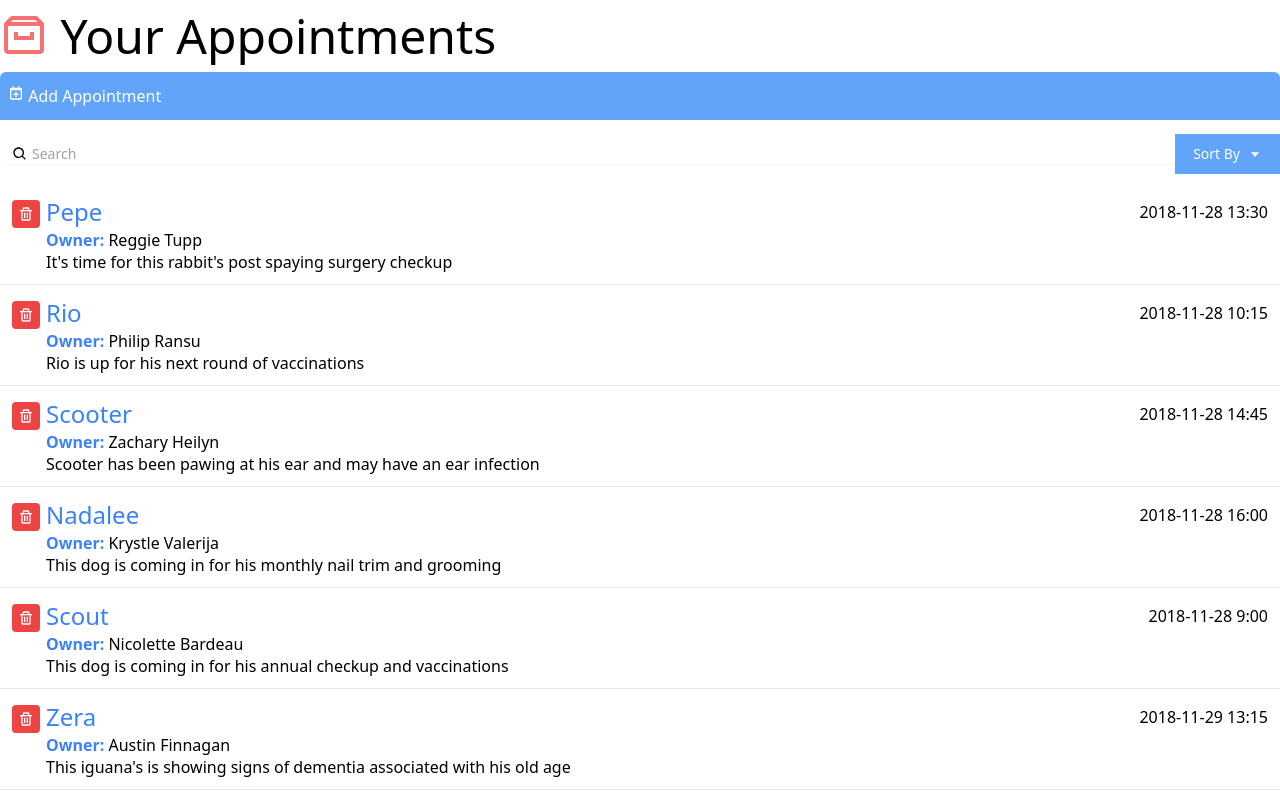
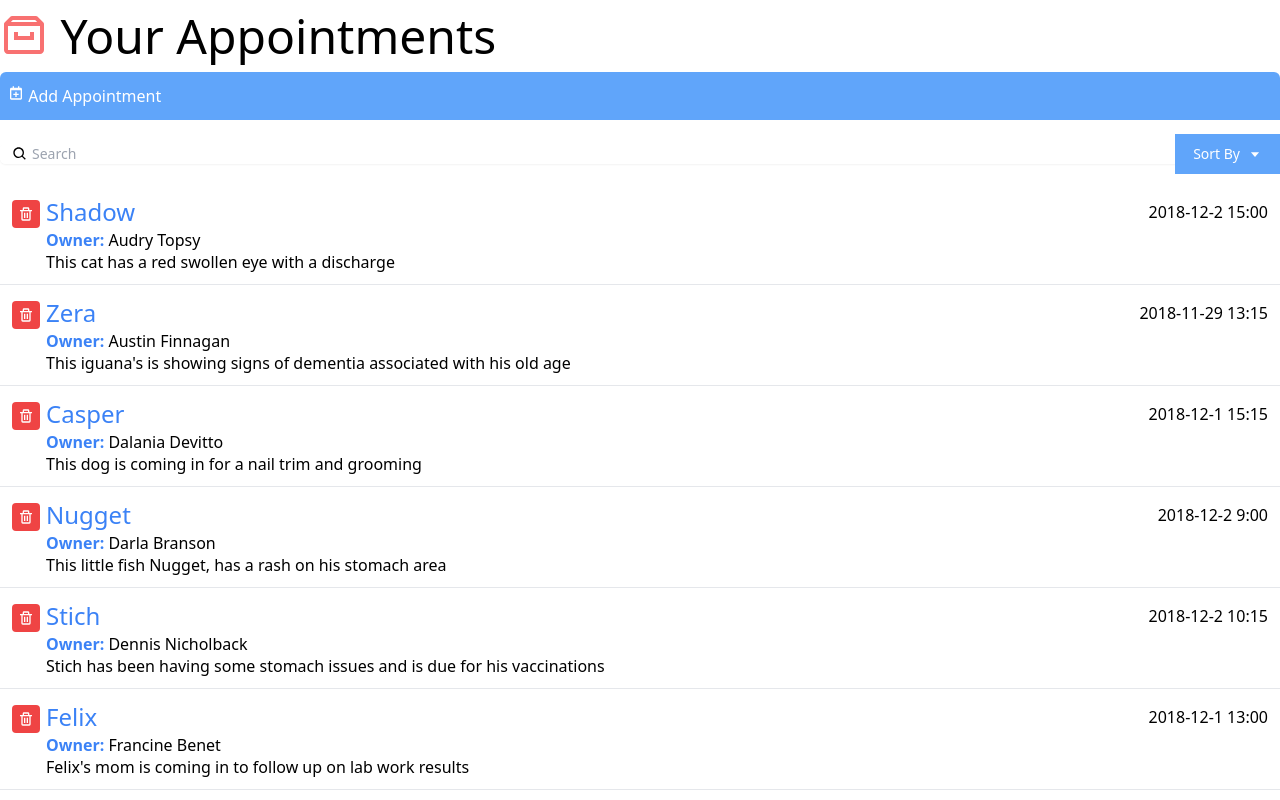
Before and after one commit to valeryfun/make-an-appointment, a React (Create React App) app: page / in a window 1280 px wide. Shown: the top 800 px of the page. Built offline with nearby package versions, Linux system fonts and the light colour scheme.

Commit message:
[ADD] sort function

```diff
--- a/src/App.js
+++ b/src/App.js
@@ -7,13 +7,22 @@
 function App() {
 	const [appointmentList, setAppointmentList] = useState([])
 	const [query, setQuery] = useState('')
+	const [sortBy, setSortBy] = useState('ownerName')
+	const [orderBy, setOrderBy] = useState('asc')
 
-	const filteredAppointment = appointmentList.filter(item => {
+	const filteredAppointment = appointmentList
+		.filter(item => {
 			return (
 				item.petName.toLowerCase().includes(query.toLowerCase()) ||
 				item.ownerName.toLowerCase().includes(query.toLowerCase()) ||
 				item.aptNotes.toLowerCase().includes(query.toLowerCase())
 			)
+		})
+		.sort((a, b) => {
+			let order = orderBy === 'asc' ? 1 : -1
+			return a[sortBy].toLowerCase() < b[sortBy].toLowerCase()
+				? -1 * order
+				: 1 * order
 		})
 
 	const fetchData = useCallback(() => {
```
Lines whose indentation alone changed are shown as unchanged.
